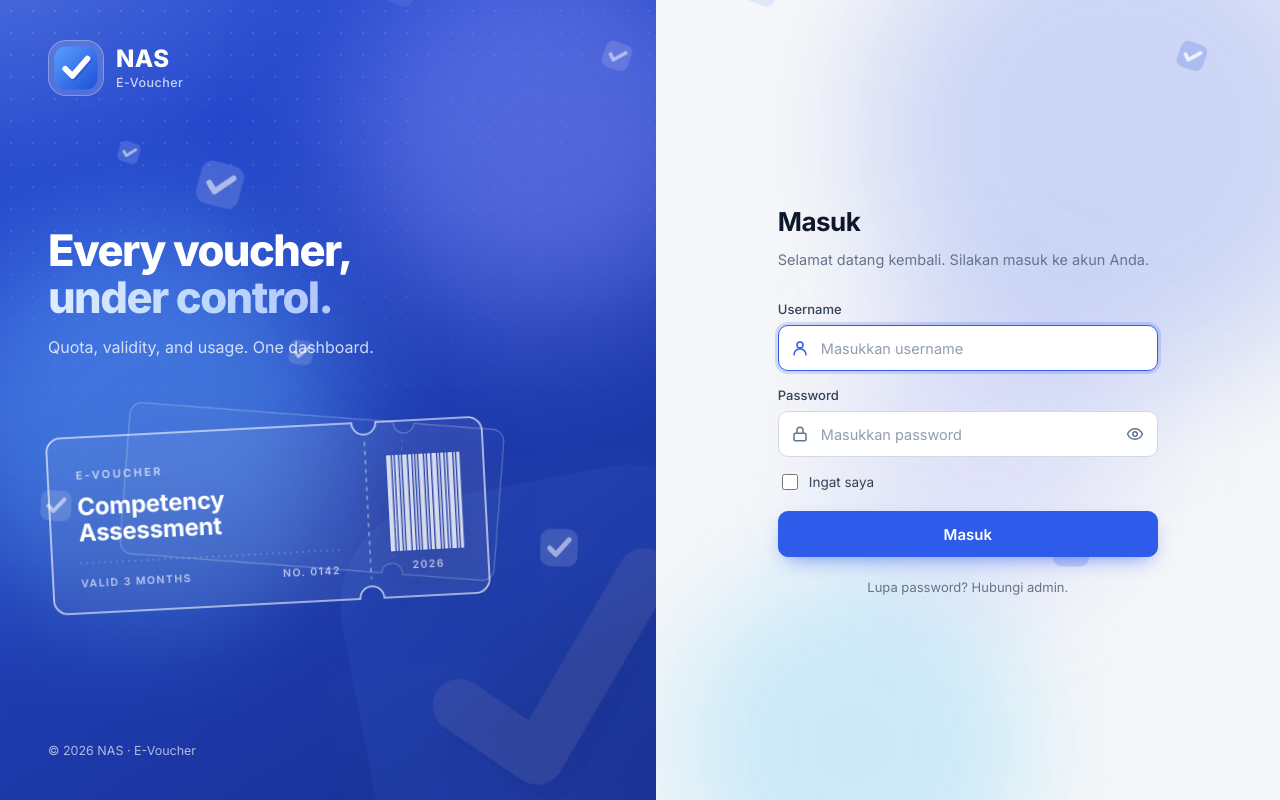
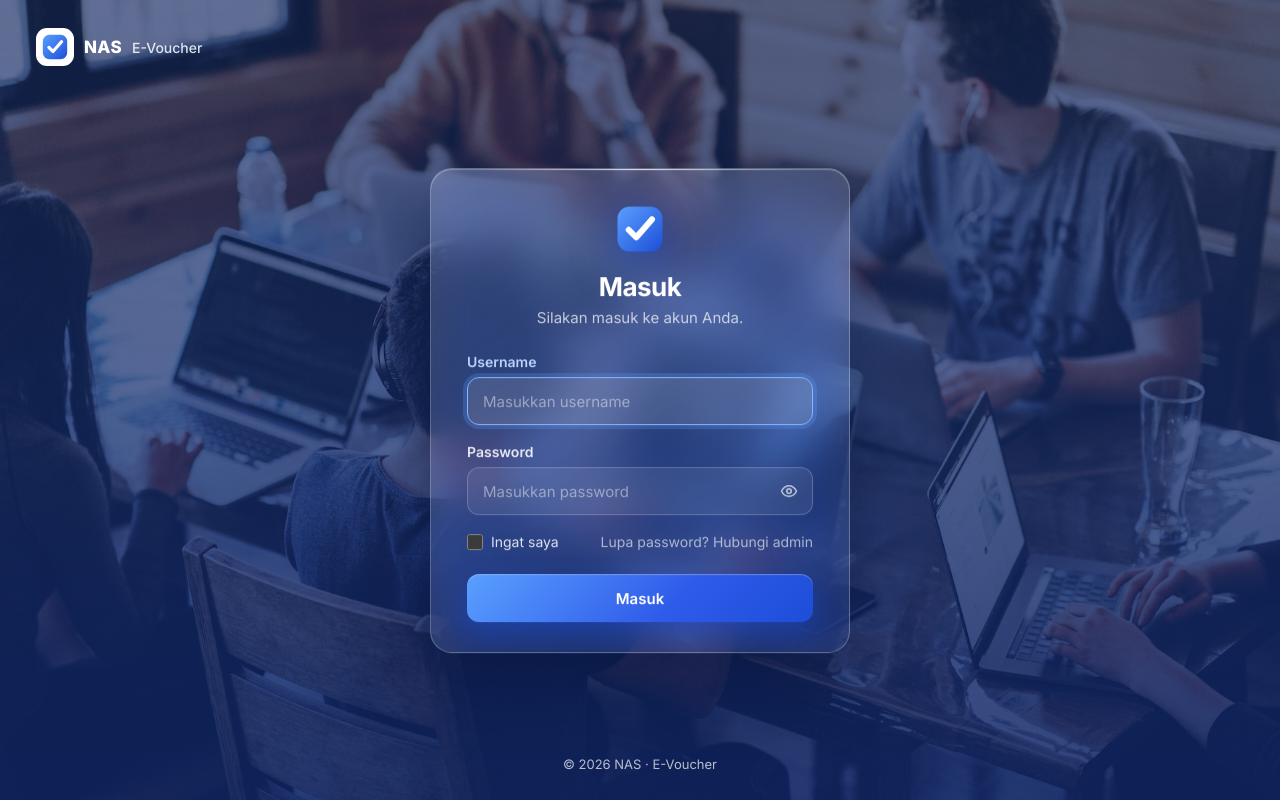
Before and after one commit to ferdiiiandraa/e-voucher-lsp, a Laravel app: page /login in a window 1280 px wide. Run offline with Laravel 12, Linux system fonts and the light colour scheme.

Commit message:
Login: foto latar penuh dengan kartu kaca di tengah
Desain login baru: foto suasana kerja sebagai latar dengan lapisan biru
NAS, kartu form kaca buram yang muncul seperti pop-up lalu melayang
pelan, sedikit miring mengikuti mouse, dan tombol berkilau saat disorot.
Gaya login dipisah ke public/css/login.css.

Co-Authored-By: Claude Opus 5.5 <noreply@anthropic.com>

```diff
--- /dev/null
+++ b/public/css/login.css
@@ -0,0 +1,197 @@
+/* =========================================================
+   Halaman Login: foto latar penuh + kartu form putih di tengah
+   ========================================================= */
+*, *::before, *::after { box-sizing: border-box; }
+html, body { height: 100%; }
+body.lg-body {
+    margin: 0;
+    min-height: 100vh;
+    font-family: Inter, system-ui, -apple-system, "Segoe UI", Roboto, sans-serif;
+    font-size: 15px;
+    color: #0f172a;
+    background: #1d3f99;
+    -webkit-font-smoothing: antialiased;
+}
+
+/* ---------- Foto latar + lapisan biru NAS ---------- */
+.lg-bg { position: fixed; inset: 0; z-index: 0; overflow: hidden; background: #1d3f99; }
+.lg-bg::before { /* foto zoom pelan */
+    content: ""; position: absolute; inset: -4%;
+    background: url("../img/login-photo.jpg") center / cover no-repeat;
+    animation: kenburns 32s ease-in-out infinite alternate;
+}
+@keyframes kenburns { from { transform: scale(1) translate(0, 0); } to { transform: scale(1.1) translate(-1.5%, -1%); } }
+.lg-bg::after {
+    content: ""; position: absolute; inset: 0;
+    background: linear-gradient(180deg, rgba(15, 37, 105, .55) 0%, rgba(18, 44, 120, .62) 50%, rgba(15, 37, 105, .82) 100%);
+}
+
+.lg-page {
+    position: relative; z-index: 1;
+    min-height: 100vh; display: flex; flex-direction: column;
+    padding: 28px 36px;
+}
+
+/* ---------- Bilah atas ---------- */
+.lg-top { display: flex; align-items: center; justify-content: space-between; gap: 16px; color: #fff; }
+.lg-brand { display: inline-flex; align-items: center; gap: 10px; font-size: 17px; font-weight: 800; letter-spacing: .02em; }
+.lg-brand small { font-size: 14px; font-weight: 500; letter-spacing: 0; opacity: .85; }
+.lg-brand-mark { display: grid; place-items: center; width: 38px; height: 38px; border-radius: 11px; background: #fff; }
+.lg-top-note { font-size: 14px; color: rgba(255,255,255,.8); }
+
+/* ---------- Kartu kaca ---------- */
+.lg-center { flex: 1; display: flex; align-items: center; justify-content: center; padding: 32px 0; perspective: 1200px; }
+/* Muncul seperti pop-up (membesar + memantul), lalu melayang pelan.
+   "backwards": tidak ada sisa opacity setelah pop selesai, agar blur kaca tetap jalan */
+.lg-card-wrap {
+    width: 100%; max-width: 420px;
+    animation: cardPop 1s .15s cubic-bezier(.2,.9,.3,1) backwards, cardFloat 6s 1.3s ease-in-out infinite;
+}
+@keyframes cardPop {
+    0%   { opacity: 0; transform: translateY(60px) scale(.82); }
+    45%  { opacity: 1; }
+    65%  { transform: translateY(-8px) scale(1.025); }
+    82%  { transform: translateY(2px) scale(.995); }
+    100% { opacity: 1; transform: none; }
+}
+@keyframes cardFloat { 0%, 100% { transform: translateY(0); } 50% { transform: translateY(-8px); } }
+
+.lg-card {
+    position: relative; overflow: hidden;
+    padding: 36px 36px 30px;
+    color: #fff;
+    border-radius: 22px;
+    background: linear-gradient(145deg, rgba(255,255,255,.18), rgba(255,255,255,.06));
+    border: 1px solid rgba(255,255,255,.24);
+    box-shadow: 0 30px 70px rgba(5, 15, 50, .45), inset 0 1px 0 rgba(255,255,255,.25);
+    backdrop-filter: blur(22px) saturate(150%);
+    -webkit-backdrop-filter: blur(22px) saturate(150%);
+    transform: rotateX(var(--rx, 0deg)) rotateY(var(--ry, 0deg));
+    transition: transform .2s ease-out;
+}
+/* pantulan cahaya mengikuti mouse */
+.lg-shine {
+    position: absolute; inset: 0; pointer-events: none; border-radius: inherit;
+    background: radial-gradient(420px circle at var(--mx, 50%) var(--my, 0%), rgba(255,255,255,.16), transparent 55%);
+    opacity: 0; transition: opacity .4s;
+}
+.lg-card.is-lit .lg-shine { opacity: 1; }
+/* garis cahaya di tepi atas kartu */
+.lg-card::before {
+    content: ""; position: absolute; top: 0; left: 12%; right: 12%; height: 1px;
+    background: linear-gradient(90deg, transparent, rgba(255,255,255,.8), transparent);
+}
+
+/* isi kartu muncul berurutan */
+.lg-card > :not(.lg-shine), .lg-card form > * { animation: rise .6s cubic-bezier(.2,.8,.2,1) both; }
+.lg-card > .lg-logo { animation-delay: .25s; }
+.lg-card > h1 { animation-delay: .32s; }
+.lg-card > .lg-sub { animation-delay: .38s; }
+.lg-card form > :nth-child(1) { animation-delay: .44s; }
+.lg-card form > :nth-child(2) { animation-delay: .5s; }
+.lg-card form > :nth-child(3) { animation-delay: .56s; }
+.lg-card form > :nth-child(4) { animation-delay: .62s; }
+.lg-card form > :nth-child(5) { animation-delay: .68s; }
+.lg-card form > :nth-child(6) { animation-delay: .74s; }
+@keyframes rise { from { opacity: 0; transform: translateY(10px); } to { opacity: 1; transform: none; } }
+
+.lg-logo { display: flex; justify-content: center; margin-bottom: 18px; }
+.lg-logo svg { filter: drop-shadow(0 10px 22px rgba(29, 78, 216, .55)); }
+.nas-check { stroke-dasharray: 48; stroke-dashoffset: 48; animation: tick .7s .7s cubic-bezier(.65,0,.35,1) forwards; }
+.lg-brand .nas-check { animation-delay: .2s; }
+@keyframes tick { to { stroke-dashoffset: 0; } }
+
+.lg-card h1 { margin: 0; text-align: center; font-size: 26px; font-weight: 700; letter-spacing: -.02em; color: #fff; }
+.lg-sub { margin: 6px 0 26px; text-align: center; color: rgba(255,255,255,.72); }
+
+.lg-alert {
+    margin-bottom: 18px; padding: 11px 14px; border-radius: 10px; font-size: 14px;
+    background: rgba(239, 68, 68, .18); border: 1px solid rgba(252, 165, 165, .45); color: #fee2e2;
+}
+
+.lg-field { margin-bottom: 18px; }
+.lg-field label { display: block; margin-bottom: 7px; font-size: 14px; font-weight: 600; color: rgba(255,255,255,.88); transition: color .2s; }
+.lg-field:focus-within label { color: #bcd4ff; }
+.lg-input { position: relative; }
+.lg-input input {
+    width: 100%; height: 48px; padding: 0 44px 0 15px;
+    font: inherit; color: #fff;
+    background: rgba(255,255,255,.08);
+    border: 1px solid rgba(255,255,255,.2); border-radius: 12px;
+    outline: none; transition: border-color .2s, box-shadow .2s, background .2s;
+}
+.lg-input input::placeholder { color: rgba(255,255,255,.45); }
+.lg-input input:hover { border-color: rgba(255,255,255,.35); }
+.lg-input input:focus { background: rgba(255,255,255,.13); border-color: #8db4ff; box-shadow: 0 0 0 4px rgba(90, 160, 255, .25); }
+.lg-input input:-webkit-autofill { -webkit-text-fill-color: #fff; transition: background-color 9999s; }
+
+.pw-toggle {
+    position: absolute; right: 7px; top: 50%; transform: translateY(-50%);
+    display: grid; place-items: center; width: 34px; height: 34px;
+    padding: 0; border: 0; border-radius: 8px; background: none; color: rgba(255,255,255,.7); cursor: pointer;
+    transition: color .15s, background .15s;
+}
+.pw-toggle:hover { color: #fff; background: rgba(255,255,255,.12); }
+.pw-toggle:focus-visible { outline: 2px solid #8db4ff; outline-offset: 1px; }
+.pw-toggle .eye-off { display: none; }
+.pw-toggle[aria-pressed="true"] .eye-on { display: none; }
+.pw-toggle[aria-pressed="true"] .eye-off { display: block; }
+
+.lg-row { display: flex; align-items: center; justify-content: space-between; gap: 12px; flex-wrap: wrap; margin: 4px 0 24px; font-size: 14px; color: rgba(255,255,255,.85); }
+.lg-check { display: inline-flex; align-items: center; gap: 8px; cursor: pointer; }
+.lg-check input { width: 16px; height: 16px; margin: 0; accent-color: #5aa0ff; cursor: pointer; }
+.lg-hint { color: rgba(255,255,255,.62); }
+
+.lg-btn {
+    position: relative; overflow: hidden;
+    display: flex; align-items: center; justify-content: center; gap: 8px;
+    width: 100%; height: 48px;
+    font: inherit; font-weight: 600; color: #fff;
+    background: linear-gradient(135deg, #5aa0ff, #2f5bea 60%, #1d4ed8);
+    border: 0; border-radius: 12px; cursor: pointer;
+    box-shadow: 0 12px 28px rgba(29, 78, 216, .45), inset 0 1px 0 rgba(255,255,255,.3);
+    transition: transform .15s, box-shadow .2s;
+}
+.lg-btn::after { /* kilau melintas saat disorot */
+    content: ""; position: absolute; top: 0; bottom: 0; left: -60%; width: 50%;
+    background: linear-gradient(100deg, transparent, rgba(255,255,255,.35), transparent);
+    transform: skewX(-20deg); transition: left .6s ease;
+}
+.lg-btn:hover { transform: translateY(-1px); box-shadow: 0 16px 34px rgba(29, 78, 216, .55), inset 0 1px 0 rgba(255,255,255,.3); }
+.lg-btn:hover::after { left: 120%; }
+.lg-btn:active { transform: translateY(0) scale(.99); }
+.lg-btn:focus-visible { outline: 2px solid #bcd4ff; outline-offset: 2px; }
+.lg-btn:disabled { cursor: progress; }
+.lg-btn .spinner {
+    display: none; width: 16px; height: 16px; border-radius: 50%;
+    border: 2px solid rgba(255,255,255,.45); border-top-color: #fff; animation: spin .7s linear infinite;
+}
+.lg-btn.is-loading .spinner { display: block; }
+@keyframes spin { to { transform: rotate(360deg); } }
+
+.lg-foot { margin: 0; text-align: center; font-size: 13px; color: rgba(255,255,255,.7); }
+
+/* ---------- HP ---------- */
+@media (max-width: 640px) {
+    .lg-page { padding: 20px 16px; }
+    .lg-top-note { display: none; }
+    .lg-center { align-items: flex-start; padding-top: 28px; }
+    .lg-card { padding: 28px 22px 24px; }
+}
+
+/* Layar pendek (laptop kecil): rapatkan supaya tidak perlu scroll */
+@media (max-height: 760px) {
+    .lg-page { padding-top: 18px; padding-bottom: 14px; }
+    .lg-center { padding: 14px 0; }
+    .lg-card { padding-top: 26px; padding-bottom: 24px; }
+    .lg-logo { margin-bottom: 12px; }
+    .lg-logo svg { width: 42px; height: 42px; }
+    .lg-sub { margin-bottom: 18px; }
+    .lg-field { margin-bottom: 14px; }
+    .lg-row { margin-bottom: 18px; }
+}
+
+@media (prefers-reduced-motion: reduce) {
+    *, *::before, *::after { animation: none !important; transition: none !important; }
+    .nas-check { stroke-dashoffset: 0; }
+}
--- a/resources/views/auth/login.blade.php
+++ b/resources/views/auth/login.blade.php
@@ -3,137 +3,55 @@
 <head>
     <meta charset="utf-8">
     <meta name="viewport" content="width=device-width, initial-scale=1">
+    <meta name="color-scheme" content="dark">
     <title>Masuk · {{ config('app.name') }}</title>
     <link rel="preconnect" href="https://fonts.googleapis.com">
     <link rel="preconnect" href="https://fonts.gstatic.com" crossorigin>
     <link href="https://fonts.googleapis.com/css2?family=Inter:wght@400;500;600;700;800&display=swap" rel="stylesheet">
-    <link rel="stylesheet" href="{{ asset('css/app.css') }}?v={{ @filemtime(public_path('css/app.css')) ?: 1 }}">
+    <link rel="stylesheet" href="{{ asset('css/login.css') }}?v={{ @filemtime(public_path('css/login.css')) ?: 1 }}">
 </head>
-<body class="auth-body">
+<body class="lg-body">
 @php
-    $ic = fn ($p) => '<svg width="18" height="18" viewBox="0 0 24 24" fill="none" stroke="currentColor" stroke-width="2" stroke-linecap="round" stroke-linejoin="round" aria-hidden="true">'.$p.'</svg>';
-
     // Logo NAS: kotak biru membulat dengan centang putih
-    $nas = fn ($size = 44, $id = 'n') => '<svg class="nas-logo" width="'.$size.'" height="'.$size.'" viewBox="0 0 64 64" aria-hidden="true">'
-        .'<defs><linearGradient id="'.$id.'g" x1="0" y1="0" x2="1" y2="1"><stop offset="0" stop-color="#5aa0ff"/><stop offset="1" stop-color="#1d4ed8"/></linearGradient></defs>'
-        .'<rect x="2" y="2" width="60" height="60" rx="16" fill="url(#'.$id.'g)"/>'
-        .'<path d="M17 33l10 10 21-24" fill="none" stroke="#0b2a7a" stroke-opacity=".25" stroke-width="9" stroke-linecap="round" stroke-linejoin="round" transform="translate(1.5 2)"/>'
+    $nas = fn ($size, $id) => '<svg width="'.$size.'" height="'.$size.'" viewBox="0 0 64 64" aria-hidden="true">'
+        .'<defs><linearGradient id="'.$id.'" x1="0" y1="0" x2="1" y2="1"><stop offset="0" stop-color="#5aa0ff"/><stop offset="1" stop-color="#1d4ed8"/></linearGradient></defs>'
+        .'<rect x="2" y="2" width="60" height="60" rx="16" fill="url(#'.$id.')"/>'
         .'<path class="nas-check" d="M17 33l10 10 21-24" fill="none" stroke="#fff" stroke-width="8" stroke-linecap="round" stroke-linejoin="round"/>'
         .'</svg>';
-
-    // Ikon centang yang mengambang di latar: [posisi kiri %, ukuran px, durasi s, jeda s]
-    $floaters = [[6, 34, 18, 0], [18, 22, 14, 4], [30, 46, 22, 9], [44, 26, 16, 2], [58, 38, 20, 12], [70, 20, 13, 6], [82, 42, 24, 1], [92, 28, 17, 8]];
-    $checkTile = '<svg viewBox="0 0 64 64" aria-hidden="true"><rect x="2" y="2" width="60" height="60" rx="16" fill="currentColor"/><path d="M17 33l10 10 21-24" fill="none" stroke="var(--tick, #fff)" stroke-width="8" stroke-linecap="round" stroke-linejoin="round"/></svg>';
-    $floatHtml = collect($floaters)->map(fn ($f) => sprintf(
-        '<span class="floater" style="left:%d%%;width:%dpx;height:%dpx;animation-duration:%ds;animation-delay:-%ds">%s</span>',
-        $f[0], $f[1], $f[1], $f[2], $f[3], $checkTile
-    ))->implode('');
 @endphp
 
-{{-- Latar animasi (sisi form & layar HP): aurora + centang NAS mengambang --}}
-<div class="auth-bg" aria-hidden="true">
-    <span class="blob b1"></span><span class="blob b2"></span><span class="blob b3"></span>
-    {!! $floatHtml !!}
-</div>
+<div class="lg-bg" aria-hidden="true"></div>
 
-<div class="auth-split">
+<div class="lg-page">
+    <header class="lg-top">
+        <span class="lg-brand">
+            <span class="lg-brand-mark">{!! $nas(26, 'nasA') !!}</span>
+            NAS <small>E-Voucher</small>
+        </span>    </header>
 
-    {{-- Panel brand --}}
-    <aside class="auth-hero" aria-hidden="true">
-        <div class="hero-anim">
-            <span class="blob b1"></span><span class="blob b2"></span>
-            {!! $floatHtml !!}
-        </div>
-        <div class="auth-watermark">{!! $nas(420, 'w') !!}</div>
+    <main class="lg-center">
+        <div class="lg-card-wrap"><div class="lg-card" id="lgCard">
+            <span class="lg-shine" aria-hidden="true"></span>
+            <span class="lg-logo">{!! $nas(48, 'nasB') !!}</span>
+            <h1>Masuk</h1>
+            <p class="lg-sub">Silakan masuk ke akun Anda.</p>
 
-        <div class="auth-hero-top">
-            <span class="auth-hero-mark">{!! $nas(46, 'h') !!}</span>
-            <span class="auth-hero-name">NAS <small>E-Voucher</small></span>
-        </div>
-
-        <div class="auth-hero-body">
-            <h2>Every voucher,<br><span class="grad-text">under control.</span></h2>
-            <p>Quota, validity, and usage. One dashboard.</p>
-
-            {{-- Ilustrasi tiket kupon bergaya garis (SVG, tanpa gambar): 2 lapis + parallax --}}
-            <div class="coupon-stage" id="couponStage">
-                <div class="c-layer c-back"><div class="c-float">
-                    <svg class="coupon coupon-ghost" viewBox="0 0 440 180" aria-hidden="true">
-                        <path d="M16 2H308A12 12 0 0 0 332 2H424A14 14 0 0 1 438 16V164A14 14 0 0 1 424 178H332A12 12 0 0 0 308 178H16A14 14 0 0 1 2 164V16A14 14 0 0 1 16 2Z"/>
-                        <line x1="320" y1="22" x2="320" y2="158"/>
-                    </svg>
-                </div></div>
-                <div class="c-layer c-front"><div class="c-float">
-            <svg class="coupon" viewBox="0 0 440 180" role="img" aria-label="Voucher">
-                <defs>
-                    <clipPath id="stubClip"><rect x="336" y="30" width="80" height="120"/></clipPath>
-                    <linearGradient id="scanG" x1="0" x2="1">
-                        <stop offset="0" stop-color="#fff" stop-opacity="0"/>
-                        <stop offset=".5" stop-color="#fff" stop-opacity=".55"/>
-                        <stop offset="1" stop-color="#fff" stop-opacity="0"/>
-                    </linearGradient>
-                </defs>
-
-                {{-- Badan tiket dengan potongan setengah lingkaran di garis sobekan --}}
-                <path class="coupon-body" pathLength="1"
-                      d="M16 2H308A12 12 0 0 0 332 2H424A14 14 0 0 1 438 16V164A14 14 0 0 1 424 178H332A12 12 0 0 0 308 178H16A14 14 0 0 1 2 164V16A14 14 0 0 1 16 2Z"/>
-                <line class="coupon-perf" x1="320" y1="22" x2="320" y2="158"/>
-
-                {{-- Isi bagian utama --}}
-                <g class="coupon-text">
-                    <text x="30" y="44" class="c-label">E-VOUCHER</text>
-                    <text x="30" y="80" class="c-title">Competency</text>
-                    <text x="30" y="106" class="c-title">Assessment</text>
-                    <line x1="30" y1="128" x2="290" y2="128" class="c-rule"/>
-                    <text x="30" y="152" class="c-meta">VALID 3 MONTHS</text>
-                    <text x="290" y="152" class="c-meta" text-anchor="end">NO. 0142</text>
-                </g>
-
-                {{-- Barcode di potongan tiket + garis pemindai --}}
-                <g class="coupon-barcode">
-                    @php $bx = 341; @endphp
-                    @foreach([3,1,2,1,3,2,1,1,3,1,2,3,1,2,1,3,1,2] as $w)
-                        <rect x="{{ $bx }}" y="36" width="{{ $w * 1.5 }}" height="96" rx=".5"/>
-                        @php $bx += $w * 1.5 + 1.4; @endphp
-                    @endforeach
-                    <text x="378" y="150" class="c-meta" text-anchor="middle">2026</text>
-                </g>
-                <g clip-path="url(#stubClip)"><rect class="coupon-scan" x="336" y="30" width="80" height="10" fill="url(#scanG)"/></g>
-            </svg>
-                </div></div>
-            </div>
-        </div>
-
-        <p class="auth-hero-foot">&copy; {{ date('Y') }} NAS · E-Voucher</p>
-    </aside>
-
-    {{-- Form --}}
-    <main class="auth-main">
-        <div class="auth-panel">
-            <div class="auth-head">
-                <span class="auth-mobile-mark">{!! $nas(40, 'm') !!}<span class="nas-word">NAS</span></span>
-                <h1>Masuk</h1>
-                <p class="muted">Selamat datang kembali. Silakan masuk ke akun Anda.</p>
-            </div>
-
-            <form method="POST" action="{{ url('/login') }}" class="stack" id="loginForm">
+            <form method="POST" action="{{ url('/login') }}" id="loginForm">
                 @csrf
                 @if($errors->any())
-                    <div class="alert alert-danger">{{ $errors->first() }}</div>
+                    <div class="lg-alert" role="alert">{{ $errors->first() }}</div>
                 @endif
 
-                <div class="field">
+                <div class="lg-field">
                     <label for="username">Username</label>
-                    <div class="input-icon">
-                        {!! $ic('<circle cx="12" cy="8" r="4"/><path d="M4 21a8 8 0 0 1 16 0"/>') !!}
+                    <div class="lg-input">
                         <input id="username" name="username" value="{{ old('username') }}" autocomplete="username" placeholder="Masukkan username" autofocus required>
                     </div>
                 </div>
 
-                <div class="field">
+                <div class="lg-field">
                     <label for="password">Password</label>
-                    <div class="input-icon">
-                        {!! $ic('<rect x="4" y="11" width="16" height="10" rx="2"/><path d="M8 11V7a4 4 0 0 1 8 0v4"/>') !!}
+                    <div class="lg-input">
                         <input id="password" type="password" name="password" autocomplete="current-password" placeholder="Masukkan password" required>
                         <button type="button" class="pw-toggle" id="pwToggle" aria-label="Tampilkan password" aria-pressed="false">
                             <svg class="eye-on" width="18" height="18" viewBox="0 0 24 24" fill="none" stroke="currentColor" stroke-width="2" stroke-linecap="round" stroke-linejoin="round" aria-hidden="true"><path d="M2 12s3.5-7 10-7 10 7 10 7-3.5 7-10 7S2 12 2 12z"/><circle cx="12" cy="12" r="3"/></svg>
@@ -142,20 +60,22 @@
                     </div>
                 </div>
 
-                <label class="check">
-                    <input type="checkbox" name="remember" value="1" @checked(old('remember'))> Ingat saya
-                </label>
+                <div class="lg-row">
+                    <label class="lg-check">
+                        <input type="checkbox" name="remember" value="1" @checked(old('remember'))> Ingat saya
+                    </label>
+                    <span class="lg-hint">Lupa password? Hubungi admin</span>
+                </div>
 
-                <button type="submit" class="btn btn-primary btn-block btn-lg" id="loginBtn">
+                <button type="submit" class="lg-btn" id="loginBtn">
                     <span class="btn-label">Masuk</span>
                     <span class="spinner" aria-hidden="true"></span>
                 </button>
             </form>
+        </div></div>
+    </main>
 
-            <p class="auth-help muted">Lupa password? Hubungi admin.</p>
-        </div>
-        <p class="auth-foot muted">&copy; {{ date('Y') }} NAS · E-Voucher</p>
-    </main>
+    <p class="lg-foot">&copy; {{ date('Y') }} NAS · E-Voucher</p>
 </div>
 
 <script>
@@ -179,25 +99,27 @@
     // Saat kembali lewat tombol Back browser, tombol jangan tetap "loading"
     window.addEventListener('pageshow', () => { btn.classList.remove('is-loading'); btn.disabled = false; });
 
-    // Parallax halus: tiket mengikuti arah mouse (hanya perangkat dengan mouse)
-    const stage = document.getElementById('couponStage');
-    const hero = document.querySelector('.auth-hero');
-    if (stage && hero && matchMedia('(pointer: fine)').matches && !matchMedia('(prefers-reduced-motion: reduce)').matches) {
-        let tx = 0, ty = 0, x = 0, y = 0, raf = 0;
+    // Kartu sedikit miring mengikuti mouse + pantulan cahaya (hanya perangkat dengan mouse)
+    const card = document.getElementById('lgCard');
+    if (matchMedia('(pointer: fine)').matches && !matchMedia('(prefers-reduced-motion: reduce)').matches) {
+        let raf = 0, tx = 0, ty = 0, x = 0, y = 0;
         const tick = () => {
-            x += (tx - x) * 0.08; y += (ty - y) * 0.08;
-            stage.style.setProperty('--px', x.toFixed(3));
-            stage.style.setProperty('--py', y.toFixed(3));
+            x += (tx - x) * 0.1; y += (ty - y) * 0.1;
+            card.style.setProperty('--ry', (x * 4).toFixed(2) + 'deg');
+            card.style.setProperty('--rx', (-y * 4).toFixed(2) + 'deg');
+            card.style.setProperty('--mx', (50 + x * 50).toFixed(1) + '%');
+            card.style.setProperty('--my', (50 + y * 50).toFixed(1) + '%');
             raf = (Math.abs(tx - x) > 0.001 || Math.abs(ty - y) > 0.001) ? requestAnimationFrame(tick) : 0;
         };
         const go = () => { if (!raf) raf = requestAnimationFrame(tick); };
-        hero.addEventListener('pointermove', e => {
-            const r = hero.getBoundingClientRect();
-            tx = (e.clientX - r.left) / r.width * 2 - 1;
-            ty = (e.clientY - r.top) / r.height * 2 - 1;
+        window.addEventListener('pointermove', e => {
+            const r = card.getBoundingClientRect();
+            tx = Math.max(-1, Math.min(1, (e.clientX - (r.left + r.width / 2)) / (r.width / 2) / 1.6));
+            ty = Math.max(-1, Math.min(1, (e.clientY - (r.top + r.height / 2)) / (r.height / 2) / 1.6));
+            card.classList.add('is-lit');
             go();
         });
-        hero.addEventListener('pointerleave', () => { tx = 0; ty = 0; go(); });
+        document.addEventListener('pointerleave', () => { tx = 0; ty = 0; card.classList.remove('is-lit'); go(); });
     }
 })();
 </script>
```
Also changed, not shown: public/img/login-photo.jpg (added).
